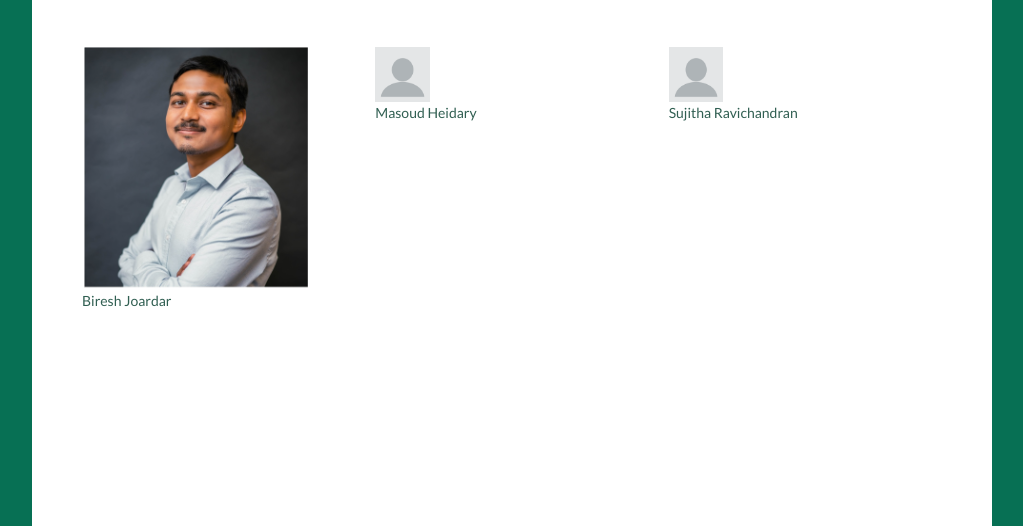
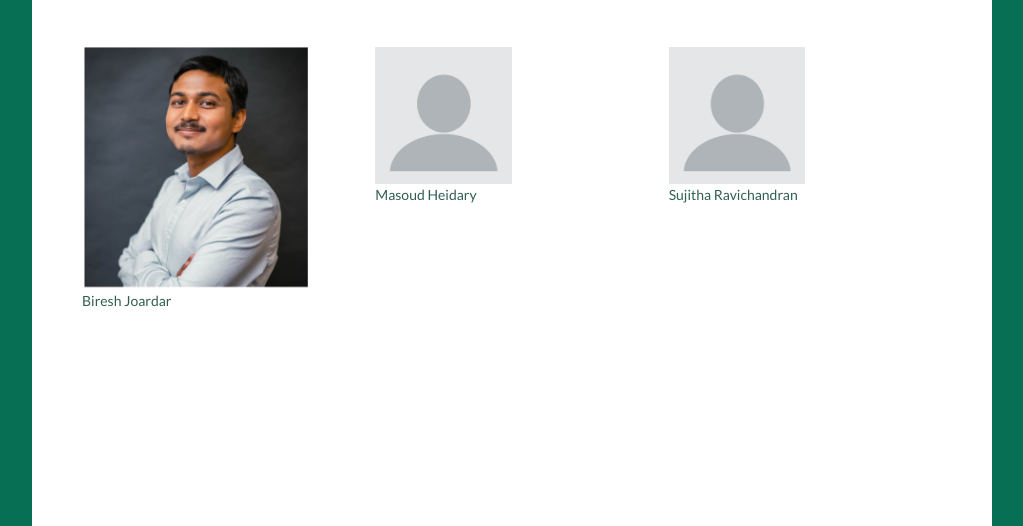
Before and after one commit to bjoardar/bjoardar.github.io, a plain HTML site: page group.html in a window 1280 px wide. Shown: the part 274-800 px from the top of the page, without its empty margins (128-1151 px from the left). Drawn offline with Linux system fonts and the light colour scheme.

Commit message:
Update group.html

```diff
--- a/group.html
+++ b/group.html
@@ -38,11 +38,11 @@
 					<figcaption>Biresh Joardar</figcaption>
 				</div>
 				<div class="column">
-					<img src="images/nophoto.jpg" alt="me" style="width:20%">
+					<img src="images/nophoto.jpg" alt="me" style="width:50%">
 					<figcaption>Masoud Heidary</figcaption>
 				</div>
 				<div class="column">
-					<img src="images/nophoto.jpg" alt="me" style="width:20%">
+					<img src="images/nophoto.jpg" alt="me" style="width:50%">
 					<figcaption>Sujitha Ravichandran</figcaption>
 				</div>
 			</div>
```
